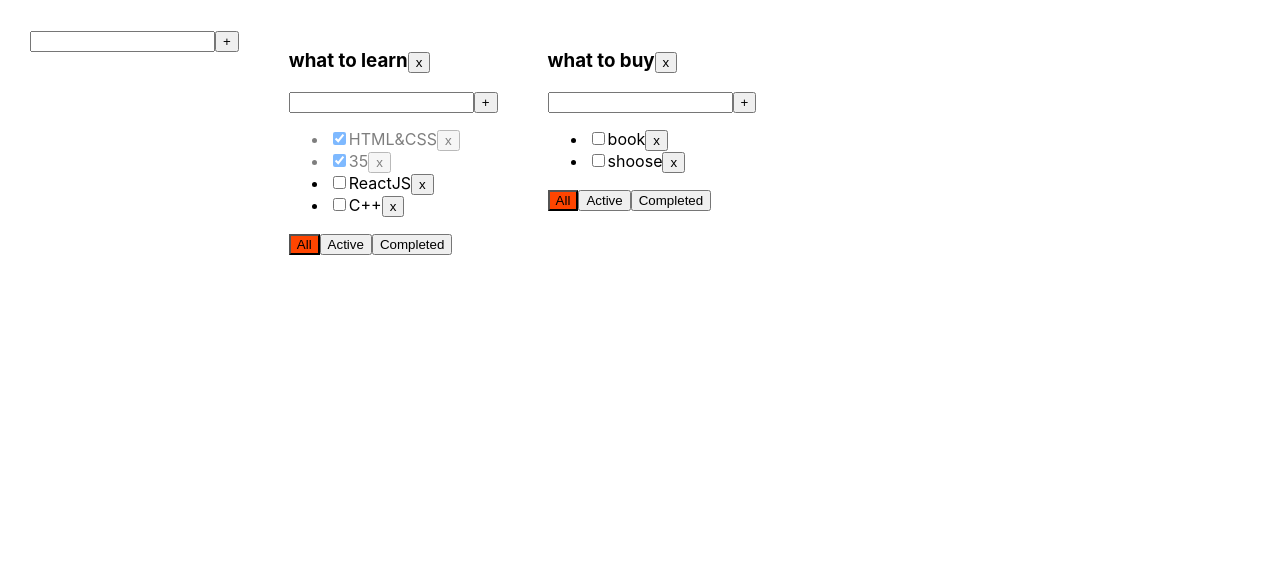
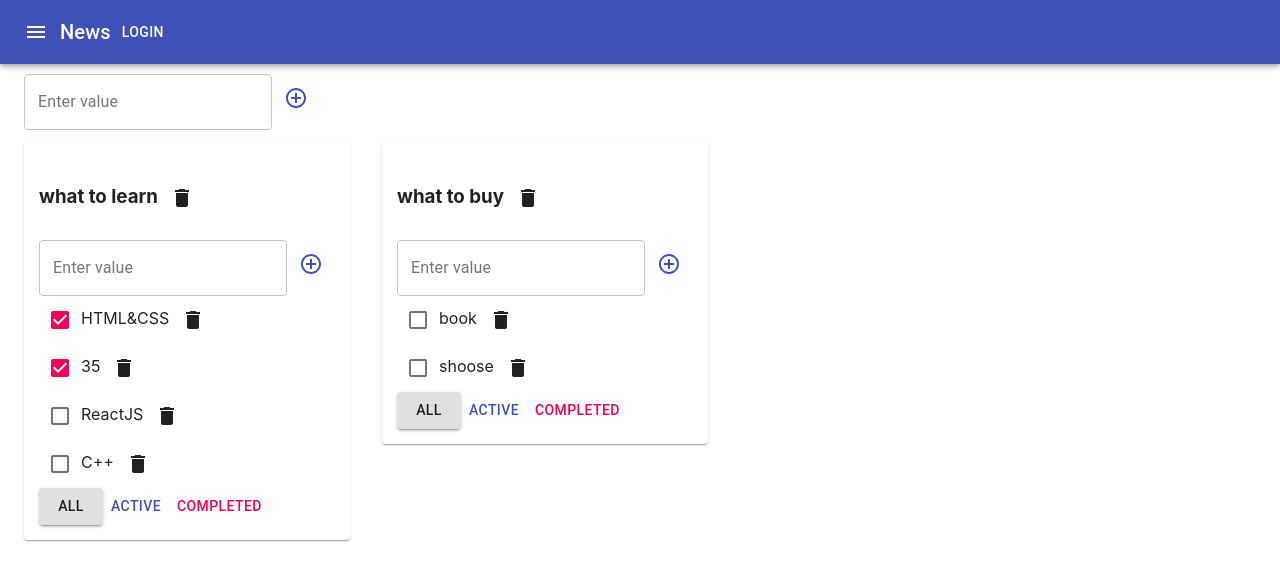
Before and after one commit to q2lamko/Todolist, a React (Create React App) app: page / in a window 1280 px wide. Shown: the top 580 px of the page. Built offline with nearby package versions, Linux system fonts and the light colour scheme.

Commit message:
material ui added

```diff
--- a/package.json
+++ b/package.json
@@ -3,6 +3,8 @@
   "version": "0.1.0",
   "private": true,
   "dependencies": {
+    "@material-ui/core": "^4.11.4",
+    "@material-ui/icons": "^4.11.2",
     "@testing-library/jest-dom": "^4.2.4",
     "@testing-library/react": "^9.3.2",
     "@testing-library/user-event": "^7.1.2",
--- a/src/App.css
+++ b/src/App.css
@@ -1,21 +1,21 @@
-.App {
-  padding: 30px;
-  display: flex;
-}
+/*.App {*/
+/*  padding: 30px;*/
+/*  display: flex;*/
+/*}*/
 
-.App > div {
-  margin-right: 50px;
-}
-.error {
-  border: red 1px solid;
-}
+/*.App > div {*/
+/*  margin-right: 50px;*/
+/*}*/
+/*.error {*/
+/*  border: red 1px solid;*/
+/*}*/
 
-.error-message {
-  color: red;
-}
-.active-filter {
-  background-color: orangered;
-}
-.is-done {
-  opacity: 0.5;
-}
+/*.error-message {*/
+/*  color: red;*/
+/*}*/
+/*.active-filter {*/
+/*  background-color: orangered;*/
+/*}*/
+/*.is-done {*/
+/*  opacity: 0.5;*/
+/*}*/
--- a/src/App.tsx
+++ b/src/App.tsx
@@ -3,6 +3,9 @@ import './App.css';
 import {TaskType, Todolist} from './Todolist/Todolist';
 import {v1} from "uuid";
 import {AddItemForm} from "./Todolist/AddItemForm";
+import {AppBar, Button, Container, Grid, IconButton, Paper, Toolbar, Typography} from "@material-ui/core";
+import classes from "*.module.css";
+import {Menu} from "@material-ui/icons";
 
 
 export type FilterValuesType = "all" | "active" | "completed";
@@ -12,7 +15,7 @@ export type TodolistTYpe = {
     filter: FilterValuesType
 }
 type TasksStateType = {
-[key:string]:Array<TaskType>
+    [key: string]: Array<TaskType>
 }
 
 function App() {
@@ -41,7 +44,8 @@ function App() {
             setTasks({...tasksObj})
         }
     }
-    function changeTaskTitle(taskId: string, newTitle:string, todolistId: string) {
+
+    function changeTaskTitle(taskId: string, newTitle: string, todolistId: string) {
         let tasks = tasksObj[todolistId]
         let task = tasks.find(t => t.id === taskId);
         if (task) {
@@ -59,13 +63,13 @@ function App() {
     }
 
     let removeTodolist = (todolistId: string) => {
-        let filteredTodolists = todolists.filter((tl) => tl.id !=todolistId)
+        let filteredTodolists = todolists.filter((tl) => tl.id != todolistId)
         setTodolist(filteredTodolists);
         delete tasksObj[todolistId]
         setTasks({...tasksObj})
     }
 
-    function changeTodolistTitle(todolistId: string, newTitle: string)  {
+    function changeTodolistTitle(todolistId: string, newTitle: string) {
         const todolist = todolists.find(tl => tl.id === todolistId)
         if (todolist) {
             todolist.title = newTitle
@@ -93,27 +97,44 @@ function App() {
         {id: todolistId2, title: "what to buy", filter: "all"},
     ])
 
-function addTodolist(title:string) {
+    function addTodolist(title: string) {
         let todolist: TodolistTYpe = {
             id: v1(),
             filter: "all",
             title: title
         }
         setTodolist([todolist, ...todolists])
-    setTasks({...tasksObj,
-    [todolist.id]:[]
+        setTasks({
+            ...tasksObj,
+            [todolist.id]: []
         })
     }
 
     return (
         <div className="App">
-            <AddItemForm addItem={addTodolist} />
+            <AppBar position="static">
+                <Toolbar>
+                    <IconButton edge="start" color="inherit" aria-label="menu">
+                        <Menu/>
+                    </IconButton>
+                    <Typography variant="h6">
+                        News
+                    </Typography>
+                    <Button color="inherit">Login</Button>
+                </Toolbar>
+            </AppBar>
+
+            <Container fixed>
+                <Grid container style={{marginBottom:"10px", marginTop: "10px"}}>
+                    <AddItemForm addItem={addTodolist}/>
+                </Grid>
+                <Grid container spacing={4}>
                     {
                         todolists.map((tl) => {
 
 
                             let tasksForTodoList = tasksObj[tl.id];
-                    debugger;
+
 
                             if (tl.filter === "completed") {
                                 tasksForTodoList = tasksForTodoList.filter(t => t.isDone);
@@ -121,7 +142,9 @@ function addTodolist(title:string) {
                             if (tl.filter === "active") {
                                 tasksForTodoList = tasksForTodoList.filter(t => !t.isDone);
                             }
-                    return <Todolist
+                            return <Grid item>
+                                <Paper style={{padding: "15px"}}>
+                                <Todolist
                                 key={tl.id}
                                 id={tl.id}
                                 title={tl.title}
@@ -135,9 +158,12 @@ function addTodolist(title:string) {
                                 removeTodolist={removeTodolist}
                                 changeTodolistTitle={changeTodolistTitle}
                             />
+                                </Paper>
+                            </Grid>
                         })
                     }
-
+                </Grid>
+            </Container>
         </div>
     );
 }
--- a/src/Todolist/AddItemForm.tsx
+++ b/src/Todolist/AddItemForm.tsx
@@ -1,4 +1,6 @@
 import React, {ChangeEvent, KeyboardEvent, useState} from "react";
+import {Button, TextField, IconButton} from "@material-ui/core";
+import {ControlPoint} from "@material-ui/icons";
 
 export type AddItemFormPropsType = {
     addItem: (title: string) => void;
@@ -24,19 +26,25 @@ export function AddItemForm(props: AddItemFormPropsType) {
             props.addItem(newTaskTitle.trim())
             setNewTaskTitle("");
         } else {
-            setError("Pustoe pole")
+            setError("Введите текст!")
         }
     }
 
 
     return <div>
-        <input
+
+        <TextField
+            variant={"outlined"}
+            label={'Enter value'}
             value={newTaskTitle}
             onChange={OnNewChange}
             onKeyPress={onKeyPressHandler}
-            className={error ? "error" : ""}
+            error={!!error}
+            helperText={error}
         />
-        <button onClick={addTask}>+</button>
-        {error && <div className='error-message'>{error}</div>}
+        <IconButton  color="primary" onClick={addTask}>
+            <ControlPoint/>
+        </IconButton>
+
     </div>
 }
--- a/src/Todolist/EditabeSpan.tsx
+++ b/src/Todolist/EditabeSpan.tsx
@@ -1,14 +1,15 @@
 import React, {ChangeEvent, useState} from "react";
+import {TextField} from "@material-ui/core";
 
 type EditabeSpanPropsType = {
     title: string
-    onChange:(newValue: string) => void
+    onChange: (newValue: string) => void
 
 }
 
 export function EditabeSpan(props: EditabeSpanPropsType) {
-    let[editMode, setEditMode]=useState(false)
-    let[title, setTitle]=useState("")
+    let [editMode, setEditMode] = useState(false)
+    let [title, setTitle] = useState("")
 
     let activateMode = () => {
         setEditMode(true)
@@ -19,10 +20,10 @@ export function EditabeSpan(props: EditabeSpanPropsType) {
         props.onChange(title)
     }
 
-    const onChangeTitleHandler= (e:ChangeEvent<HTMLInputElement>) => setTitle(e.currentTarget.value)
+    const onChangeTitleHandler = (e: ChangeEvent<HTMLInputElement>) => setTitle(e.currentTarget.value)
 
     return editMode
-        ? <input
+        ? <TextField
             value={title}
             onChange={onChangeTitleHandler}
             onBlur={activateViewMode}
--- a/src/Todolist/Todolist.tsx
+++ b/src/Todolist/Todolist.tsx
@@ -2,6 +2,9 @@ import React, {ChangeEvent} from 'react';
 import {FilterValuesType} from "../App";
 import {AddItemForm} from "./AddItemForm";
 import {EditabeSpan} from "./EditabeSpan";
+import {Button, IconButton, Checkbox} from "@material-ui/core";
+import {Delete} from "@material-ui/icons";
+
 
 export type PropsType = {
     id: string
@@ -48,10 +51,13 @@ export function Todolist(props: PropsType) {
 
     return <div>
         <h3> <EditabeSpan title={props.title} onChange={changeTodolistTitle}/>
-        <button onClick={removeTodolist}>x</button>
+
+            <IconButton aria-label="delete" color="inherit" onClick={removeTodolist}>
+                <Delete />
+            </IconButton>
         </h3>
         <AddItemForm addItem={addTask}/>
-        <ul>
+        <div>
             {
                 props.tasks.map(t => {
                     const onClickHandler = () => props.removeTask(t.id, props.id)
@@ -62,23 +68,28 @@ export function Todolist(props: PropsType) {
                        props.changeTaskTitle(t.id, newValue, props.id)
                     };
 
-                    return <li key={t.id} className={t.isDone ? "is-done" : ""}><input
-                        type="checkbox"
+                    return <div key={t.id} className={t.isDone ? "is-done" : ""}>
+                        <Checkbox
+
                         onChange={onChangeStatusHandler}
                         checked={t.isDone}/>
                         <EditabeSpan title={t.title} onChange={onChangeTitleHandler}/>
-                        <button onClick={onClickHandler}>x
-                        </button>
-                    </li>
+
+
+                        <IconButton aria-label="delete" color="inherit" onClick={onClickHandler}>
+                            <Delete />
+                        </IconButton>
+
+                    </div>
                 })
             }
 
 
-        </ul>
+        </div>
         <div>
-            <button className={props.filter == 'all' ? "active-filter" : ""} onClick={onAllClickHandler}>All</button>
-            <button className={props.filter == 'active' ? "active-filter" : ""} onClick={onActiveClickHandler}>Active</button>
-            <button className={props.filter == 'completed' ? "active-filter" : ""} onClick={onCompletedClickHandler}>Completed</button>
+            <Button variant={props.filter == 'all' ? "contained" : "text"} onClick={onAllClickHandler}>All</Button>
+            <Button color={"primary"} variant={props.filter == 'active' ? "contained" : "text"} onClick={onActiveClickHandler}>Active</Button>
+            <Button color={"secondary"} variant={props.filter == 'completed' ? "contained" : "text"} onClick={onCompletedClickHandler}>Completed</Button>
         </div>
     </div>
 }
```
Also changed, not shown: 1 other file (tests, documents, lock files or other folders). Lines whose indentation alone changed are shown as unchanged.
